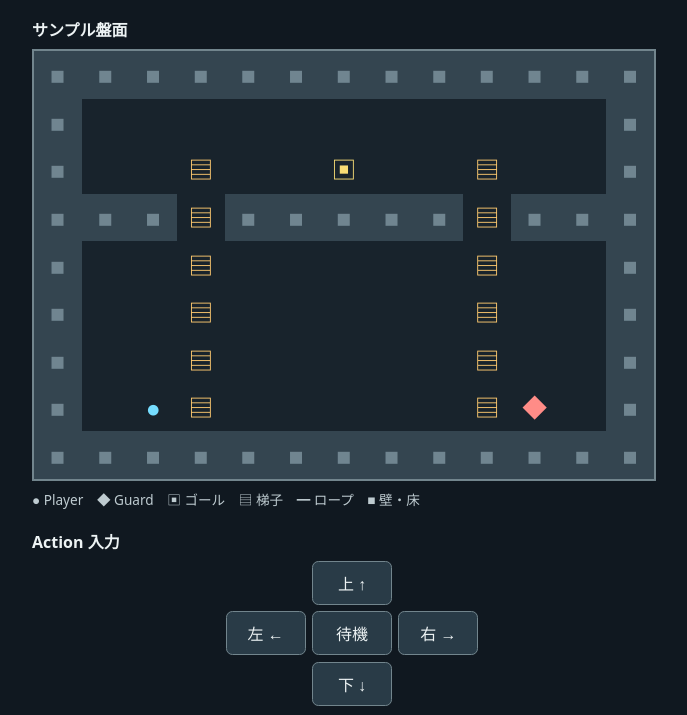
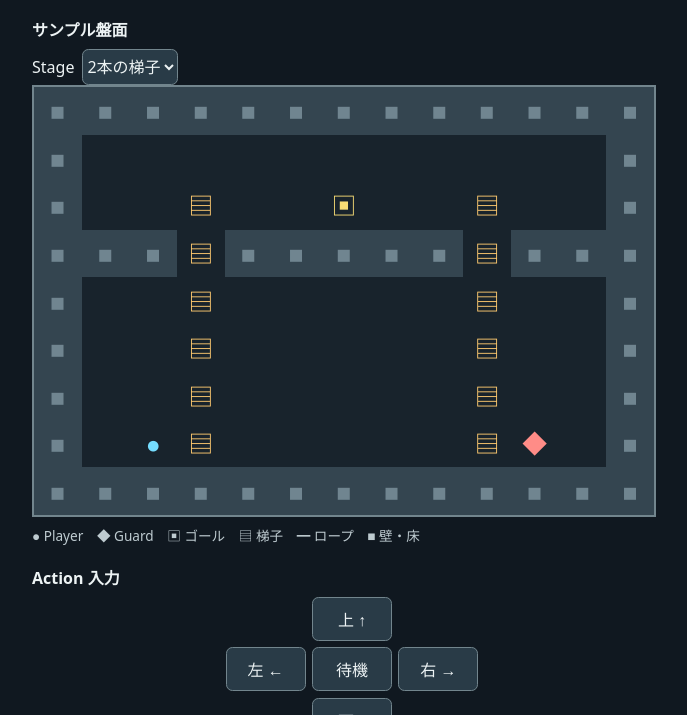
Before and after one commit to kkismd/TMLDRNR, a website with bundled scripts: page index.html in a window 1280 px wide. Shown: the part 82-797 px from the top of the page, without its empty margins (288-975 px from the left). Built offline with nearby package versions, Linux system fonts and the light colour scheme.

Commit message:
Add catalog-driven stage selector

```diff
--- a/index.html
+++ b/index.html
@@ -17,6 +17,9 @@
 
       <section aria-labelledby="board-heading">
         <h2 id="board-heading">サンプル盤面</h2>
+        <label for="stage-select">Stage
+          <select id="stage-select"></select>
+        </label>
         <div id="board" class="board" role="img" aria-label="サンプル盤面"></div>
         <p class="legend">● Player　◆ Guard　▣ ゴール　▤ 梯子　━ ロープ　■ 壁・床</p>
       </section>
--- a/src/main.js
+++ b/src/main.js
@@ -1,17 +1,27 @@
 import { isSupported } from "./core/step.js";
 import { Action } from "./core/actions.js";
-import { sampleStage } from "./stages.js";
+import { stages } from "./stages.js";
 import { bindInput } from "./web/input.js";
 import { renderBoard } from "./web/render.js";
 import { createSession } from "./web/session.js";
 
-const session = createSession(sampleStage);
+let selectedStage = stages[0];
+let session = createSession(selectedStage);
 const board = document.querySelector("#board");
+const stageSelect = document.querySelector("#stage-select");
 const turnOutput = document.querySelector("#turn");
 const resultOutput = document.querySelector("#last-action");
 const statusOutput = document.querySelector("#status");
 const continueButton = document.querySelector("[data-action='continue']");
 const undoButton = document.querySelector("[data-command='undo']");
+
+for (const stage of stages) {
+  const option = document.createElement("option");
+  option.value = stage.id;
+  option.textContent = stage.title;
+  stageSelect.append(option);
+}
+stageSelect.value = selectedStage.id;
 
 function render() {
   const state = session.state;
@@ -40,6 +50,12 @@ function showResult(label, result) {
 }
 
 render();
+stageSelect.addEventListener("change", () => {
+  selectedStage = stages.find(({ id }) => id === stageSelect.value);
+  session = createSession(selectedStage);
+  resultOutput.value = "STAGE CHANGE";
+  render();
+});
 bindInput(document.querySelector(".controls"), (action) => {
   showResult(action, session.play(action));
 }, () => {
--- a/style.css
+++ b/style.css
@@ -18,6 +18,15 @@ body { margin: 0; }
 h1 { margin: 0; font-size: 1.6rem; }
 h2 { margin: 1.25rem 0 .5rem; font-size: 1rem; }
 p { margin: .5rem 0; }
+label { display: inline-flex; align-items: center; gap: .5rem; }
+select {
+  min-height: 2.25rem;
+  border: 1px solid #72858d;
+  border-radius: .4rem;
+  background: #293b47;
+  color: inherit;
+  font: inherit;
+}
 header p, .hint, .legend { color: #becbd0; font-size: .85rem; }
 
 .board {
```
